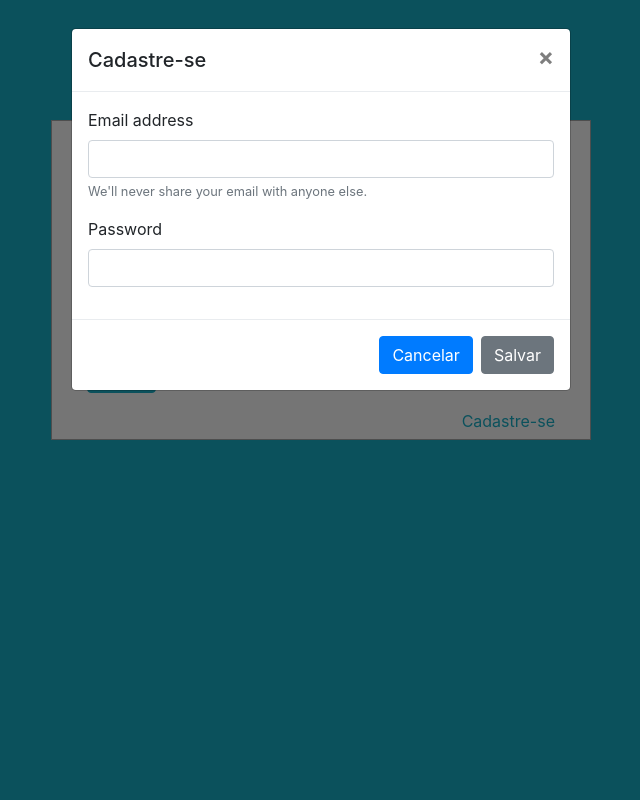
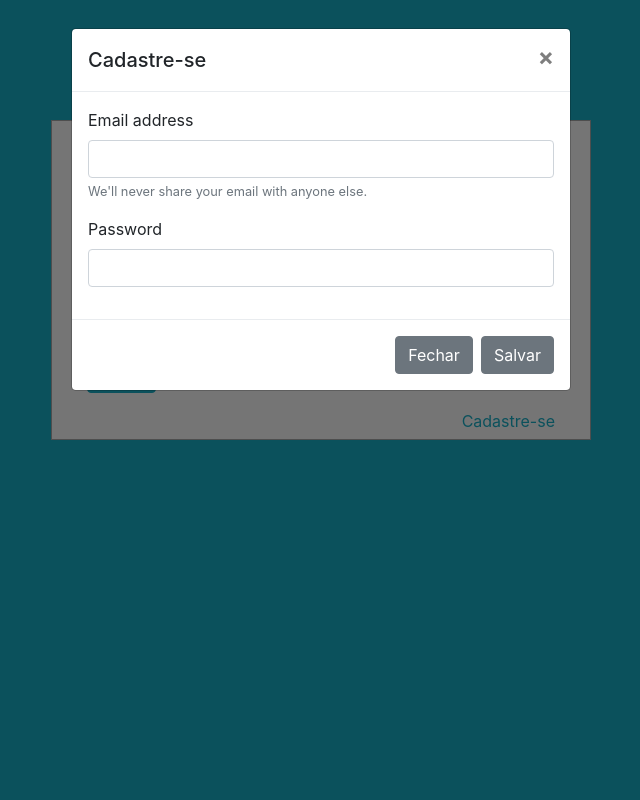
Before and after one commit to AnaPauladosReis/PDV-FLOWER-SHOP, a PHP site: page /login/index.php in a window 1280 px wide, after a click on "Cadastre-se". Shown: the whole page, without its empty margins (319-959 px from the left). Run offline with PHP 8.4, Linux system fonts and the light colour scheme; some libraries are stand-ins or nearby versions.

Commit message:
Standardize PHP formatting and improve login modal
Removed unnecessary closing PHP tags and standardized spacing in PHP files for consistency. Updated login modal buttons for clearer actions and improved user experience. No functional changes to backend logic.

```diff
--- a/conexao.php
+++ b/conexao.php
@@ -1,6 +1,6 @@
 <?php
 
-require_once ('config.php');
+require_once('config.php');
 
 date_default_timezone_set('America/Sao_Paulo');
 
@@ -11,5 +11,3 @@ try {
 } catch (PDOException $e) {
     echo 'Erro ao conectar com o banco de dados: ' . $e->getMessage();
 }
-
-?>
--- a/config.php
+++ b/config.php
@@ -1,9 +1,7 @@
 <?php
 
 //VARIAVEIS DO BANCO DE DADOS
-$servidor ='localhost';
+$servidor = 'localhost';
 $usuario = 'root';
 $senha = '';
 $banco = 'FlowerShop';
-
-?>
--- a/login/index.php
+++ b/login/index.php
@@ -62,7 +62,7 @@
             </div>
 
             <div class="modal-footer">
-                <button type="button" class="btn btn-primary">Cancelar</button>
+                <button type="button" class="btn btn-secondary" data-dismiss="modal">Fechar</button>
                 <button type="button" class="btn btn-secondary" data-dismiss="modal">Salvar</button>
             </div>
         </div>
--- a/login/logout.php
+++ b/login/logout.php
@@ -2,5 +2,3 @@
 @session_start();
 @session_destroy();
 echo "<script>window.location='index.php'</script>";
-
-?>
--- a/login/painel-adm/index.php
+++ b/login/painel-adm/index.php
@@ -2,7 +2,7 @@
 @session_start();
 
 //VERIFICAR SE O USUARIO È ADMINISTRADOR
-if(@$_SESSION['nivel_usuario'] != 'Administrador'){
+if (@$_SESSION['nivel_usuario'] != 'Administrador') {
     echo "<script>alert('Acesso negado! Você não é um administrador.');</script>";
     echo "<script>window.location='../index.php'</script>";
 }
```
Also changed, not shown: login/autenticar.php (+5 -7 lines).
